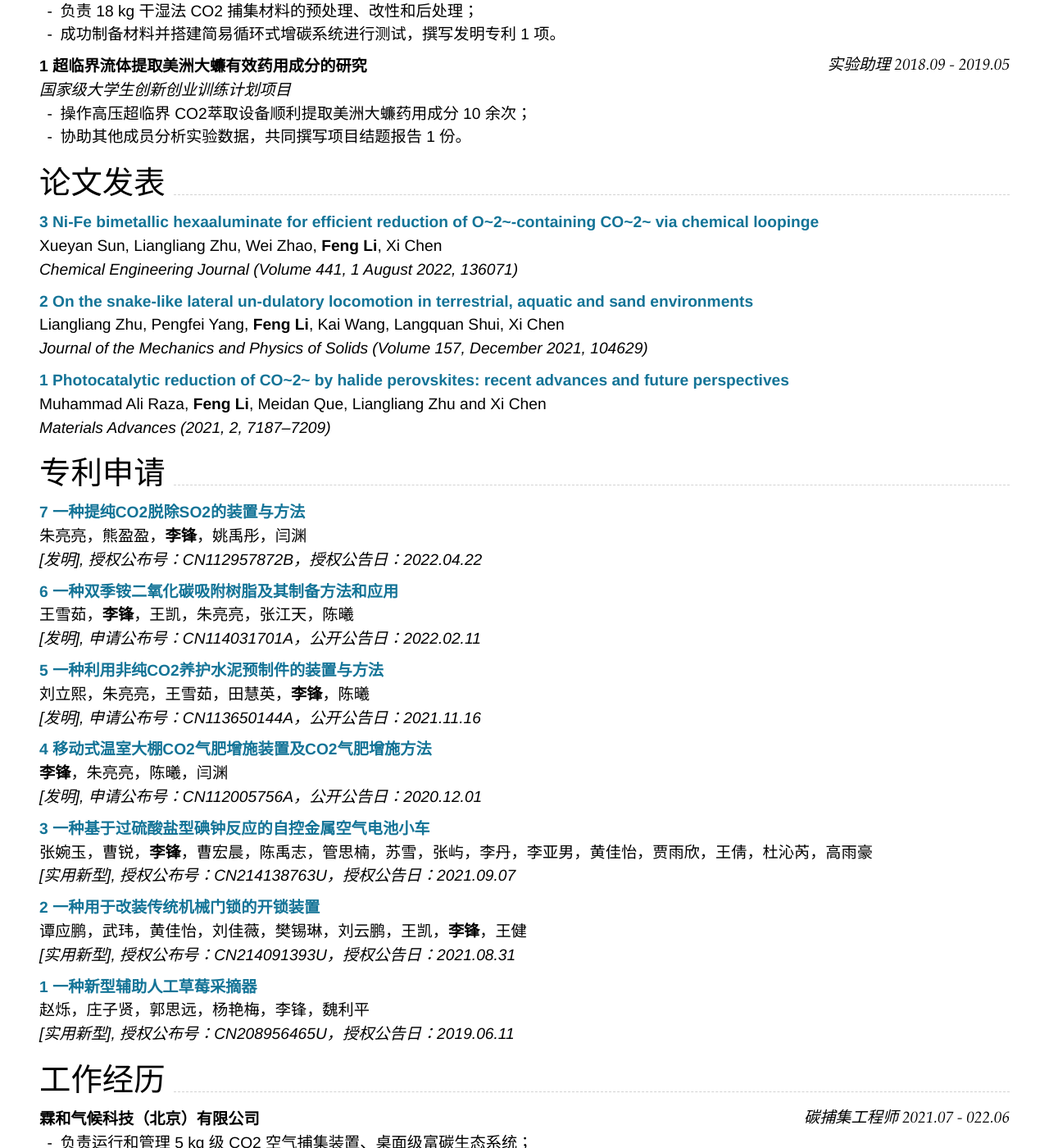
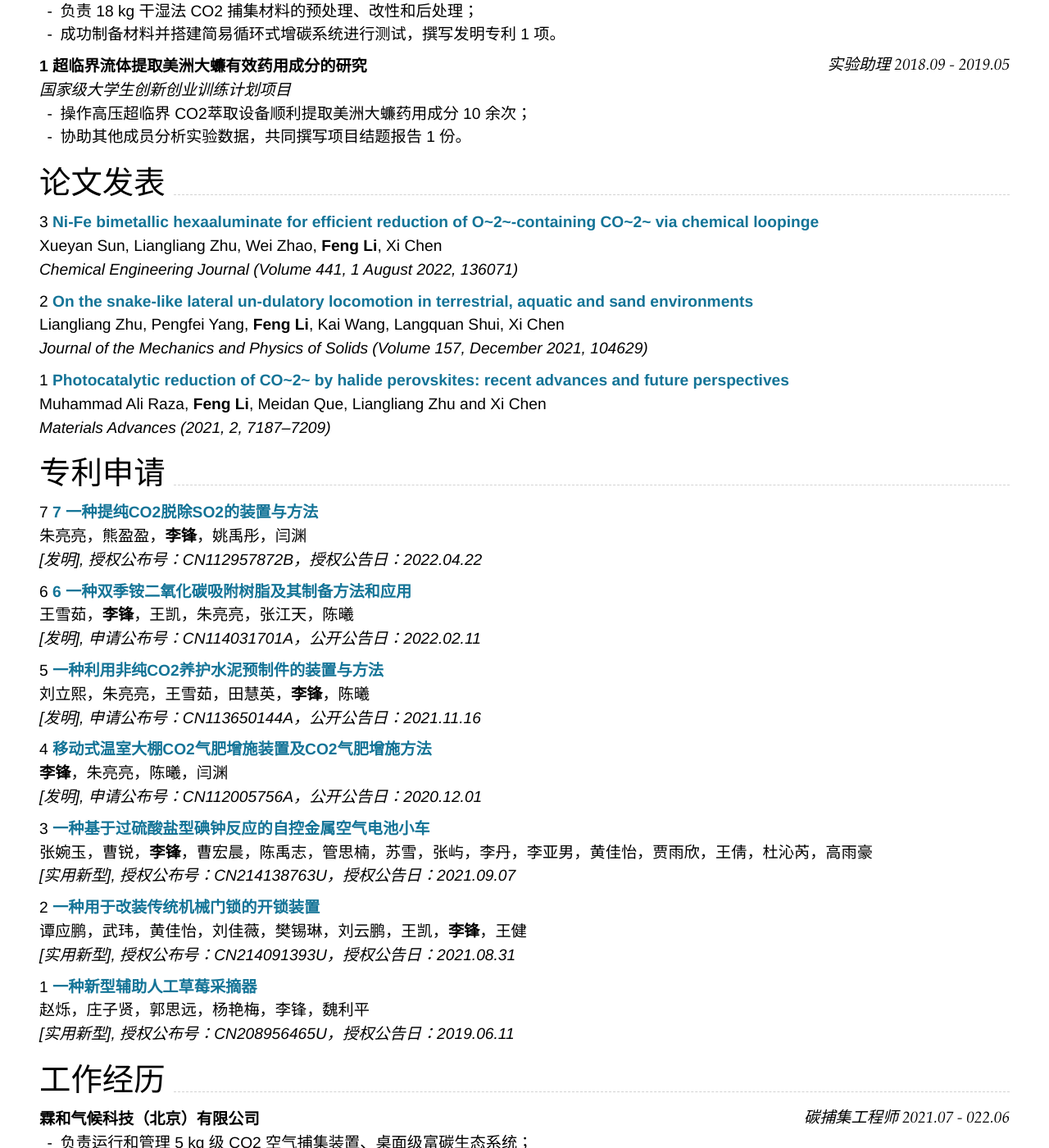
Before and after one commit to nwuzmedoutlook/resume, a Jekyll site: the page built from index.md, in a window 1280 px wide and 1400 px high, scrolled down 856 px. Shown: the whole window at 82% size. Built offline with Jekyll 4.4.1, drawn with Linux system fonts in a browser that asks for light colours; nearby versions of some CDN libraries; some of the changed text lies outside the part shown.

Commit message:
Update index.md

```diff
--- a/index.md
+++ b/index.md
@@ -71,52 +71,52 @@ _国家级大学生创新创业训练计划项目_<br>
 
 ## 论文发表
 
-### [**3 Ni-Fe bimetallic hexaaluminate for efficient reduction of O~2~-containing CO~2~ via chemical loopinge**](https://www.sciencedirect.com/science/article/abs/pii/S1385894722015698)
+### 3 [**Ni-Fe bimetallic hexaaluminate for efficient reduction of O~2~-containing CO~2~ via chemical loopinge**](https://www.sciencedirect.com/science/article/abs/pii/S1385894722015698)
 Xueyan Sun, Liangliang Zhu, Wei Zhao, **Feng Li**, Xi Chen<br>
 _Chemical Engineering Journal (Volume 441, 1 August 2022, 136071)_ <br>
 
-### [**2 On the snake-like lateral un-dulatory locomotion in terrestrial, aquatic and sand environments**](https://www.sciencedirect.com/science/article/abs/pii/S0022509621002696)
+### 2 [**On the snake-like lateral un-dulatory locomotion in terrestrial, aquatic and sand environments**](https://www.sciencedirect.com/science/article/abs/pii/S0022509621002696)
 Liangliang Zhu, Pengfei Yang, **Feng Li**, Kai Wang, Langquan Shui, Xi Chen<br>
 <!-- <i class="fas fa-award"></i> <strong>Best Paper Honourable Mention</strong><br> -->
 _Journal of the Mechanics and Physics of Solids (Volume 157, December 2021, 104629)_<br>
 
-### [**1 Photocatalytic reduction of CO~2~ by halide perovskites: recent advances and future perspectives**](https://pubs.rsc.org/en/content/articlehtml/2021/ma/d1ma00703c)
+### 1 [**Photocatalytic reduction of CO~2~ by halide perovskites: recent advances and future perspectives**](https://pubs.rsc.org/en/content/articlehtml/2021/ma/d1ma00703c)
 Muhammad Ali Raza, **Feng Li**, Meidan Que, Liangliang Zhu and Xi Chen<br>
 _Materials Advances (2021, 2, 7187–7209)_<br>
 
 ## 专利申请
 
-### [**7 一种提纯CO2脱除SO2的装置与方法**](https://kns.cnki.net/kcms/detail/detail.aspx?dbcode=SCPD&dbname=SCPD2022&filename=CN112957872B&uniplatform=NZKPT&v=pCwUzf6tjID5bWU7DZtSy5j3Xds_fS3vDtZ85yI0fa5G_vBkmrIOlAd2yQvL73U0)
+### 7 [**7 一种提纯CO2脱除SO2的装置与方法**](https://kns.cnki.net/kcms/detail/detail.aspx?dbcode=SCPD&dbname=SCPD2022&filename=CN112957872B&uniplatform=NZKPT&v=pCwUzf6tjID5bWU7DZtSy5j3Xds_fS3vDtZ85yI0fa5G_vBkmrIOlAd2yQvL73U0)
 
 朱亮亮，熊盈盈，**李锋**，姚禹彤，闫渊<br>
 _[发明], 授权公布号：CN112957872B，授权公告日：2022.04.22_<br>
 
-### [**6 一种双季铵二氧化碳吸附树脂及其制备方法和应用**](https://kns.cnki.net/kcms/detail/detail.aspx?dbcode=SCPD&dbname=SCPD2022&filename=CN114031701A&uniplatform=NZKPT&v=cOjNkfukx6Q9wBYsh9xeUNMud7YITXf5lFjmMOZ6P9waYal8s1GDw-0ygF7Njlp7)
+### 6 [**6 一种双季铵二氧化碳吸附树脂及其制备方法和应用**](https://kns.cnki.net/kcms/detail/detail.aspx?dbcode=SCPD&dbname=SCPD2022&filename=CN114031701A&uniplatform=NZKPT&v=cOjNkfukx6Q9wBYsh9xeUNMud7YITXf5lFjmMOZ6P9waYal8s1GDw-0ygF7Njlp7)
 
 王雪茹，**李锋**，王凯，朱亮亮，张江天，陈曦<br>
 _[发明], 申请公布号：CN114031701A，公开公告日：2022.02.11_<br>
 
-### [**5 一种利用非纯CO2养护水泥预制件的装置与方法**](https://kns.cnki.net/kcms/detail/detail.aspx?dbcode=SCPD&dbname=SCPD202102&filename=CN113650144A&uniplatform=NZKPT&v=gTARseiXZtLNpwDpICd0R-SI7ol9Qdvj-hC94FaaikVqm5V667JJjQQVaV5PHMqw)
+### 5 [**一种利用非纯CO2养护水泥预制件的装置与方法**](https://kns.cnki.net/kcms/detail/detail.aspx?dbcode=SCPD&dbname=SCPD202102&filename=CN113650144A&uniplatform=NZKPT&v=gTARseiXZtLNpwDpICd0R-SI7ol9Qdvj-hC94FaaikVqm5V667JJjQQVaV5PHMqw)
 
 刘立熙，朱亮亮，王雪茹，田慧英，**李锋**，陈曦<br>
 _[发明], 申请公布号：CN113650144A，公开公告日：2021.11.16_<br>
 
-### [**4 移动式温室大棚CO2气肥增施装置及CO2气肥增施方法**](https://kns.cnki.net/kcms/detail/detail.aspx?dbcode=SCPD&dbname=SCPD2021&filename=CN112005756A&uniplatform=NZKPT&v=-aE0eCFz02oM7vB-dJvKIpCM3ILpZ_hodfr3R9422AnHVmU5QEFdLt5c7vpr52IK)
+### 4 [**移动式温室大棚CO2气肥增施装置及CO2气肥增施方法**](https://kns.cnki.net/kcms/detail/detail.aspx?dbcode=SCPD&dbname=SCPD2021&filename=CN112005756A&uniplatform=NZKPT&v=-aE0eCFz02oM7vB-dJvKIpCM3ILpZ_hodfr3R9422AnHVmU5QEFdLt5c7vpr52IK)
 
 **李锋**，朱亮亮，陈曦，闫渊<br>
 _[发明], 申请公布号：CN112005756A，公开公告日：2020.12.01_ <br>
 
-### [**3 一种基于过硫酸盐型碘钟反应的自控金属空气电池小车**](https://kns.cnki.net/kcms/detail/detail.aspx?dbcode=SCPD&dbname=SCPD202102&filename=CN214138763U&uniplatform=NZKPT&v=bDDQfEaHy-wOJVDu9z8ml0T3k79rz7Yo3vp6MArjlHluLUr0ofA8d2APt1j0QX1o)
+### 3 [**一种基于过硫酸盐型碘钟反应的自控金属空气电池小车**](https://kns.cnki.net/kcms/detail/detail.aspx?dbcode=SCPD&dbname=SCPD202102&filename=CN214138763U&uniplatform=NZKPT&v=bDDQfEaHy-wOJVDu9z8ml0T3k79rz7Yo3vp6MArjlHluLUr0ofA8d2APt1j0QX1o)
 
 张婉玉，曹锐，**李锋**，曹宏晨，陈禹志，管思楠，苏雪，张屿，李丹，李亚男，黄佳怡，贾雨欣，王倩，杜沁芮，高雨豪<br>
 _[实用新型], 授权公布号：CN214138763U，授权公告日：2021.09.07_<br>
 
-### [**2 一种用于改装传统机械门锁的开锁装置**](https://kns.cnki.net/kcms/detail/detail.aspx?dbcode=SCPD&dbname=SCPD2021&filename=CN214091393U&uniplatform=NZKPT&v=Ge1mG1V2RuxFJfXdMbGnG4vcYzyonvEU_Xi7GfHJgCXftiD-xU7xo5lLNYxJsQGm)
+### 2 [**一种用于改装传统机械门锁的开锁装置**](https://kns.cnki.net/kcms/detail/detail.aspx?dbcode=SCPD&dbname=SCPD2021&filename=CN214091393U&uniplatform=NZKPT&v=Ge1mG1V2RuxFJfXdMbGnG4vcYzyonvEU_Xi7GfHJgCXftiD-xU7xo5lLNYxJsQGm)
 
 谭应鹏，武玮，黄佳怡，刘佳薇，樊锡琳，刘云鹏，王凯，**李锋**，王健<br>
 _[实用新型], 授权公布号：CN214091393U，授权公告日：2021.08.31_<br>
 
-### [**1 一种新型辅助人工草莓采摘器**](https://kns.cnki.net/kcms/detail/detail.aspx?dbcode=SCPD&dbname=SCPD2019&filename=CN208956465U&uniplatform=NZKPT&v=07rb9qUhkQ3jdaW926T5-bo5Aul6WFDoTOXdKxHNJVhXlfIbV5HnvK1gcww6YF5O)
+### 1 [**一种新型辅助人工草莓采摘器**](https://kns.cnki.net/kcms/detail/detail.aspx?dbcode=SCPD&dbname=SCPD2019&filename=CN208956465U&uniplatform=NZKPT&v=07rb9qUhkQ3jdaW926T5-bo5Aul6WFDoTOXdKxHNJVhXlfIbV5HnvK1gcww6YF5O)
 
 赵烁，庄子贤，郭思远，杨艳梅，李锋，魏利平<br>
 _[实用新型], 授权公布号：CN208956465U，授权公告日：2019.06.11_<br>
@@ -195,12 +195,13 @@ _通讯员/副队长_<br>
 
 ## 社会关系
 
-AIChE Young Professional Member，009902691519 `Northwest University Student Chapter (Officer)，2020.06.13 - 今` <br>
-中国机械工程学会（CMES）会员，E012501953T `2019.02.28 - 今` <br>
-中国化工学会（CIESC）会员，E350013693S `2017.10.08 - 今` <br>
+**AIChE Young Professional Member**，009902691519 `Northwest University Student Chapter (Officer)，2020.06.13 - 今` <br>
+**中国机械工程学会（CMES）会员**，E012501953T `2019.02.28 - 今` <br>
+**中国化工学会（CIESC）会员**，E350013693S `2017.10.08 - 今` <br>
 
-
-
+<br>
+<br>
+<br>
 Made with 💖 by <a href="https://github.com/NWUzmed/nwuzmed.github.io" target="_blank" rel="noopener">NWUzmed</a>
 Download the<span class="print"> <a href="javascript:window.print()">PDF</a> </span>
 Last updated: May 2022
```
Also changed, not shown: other parts of index.md (+2 -2 lines).
